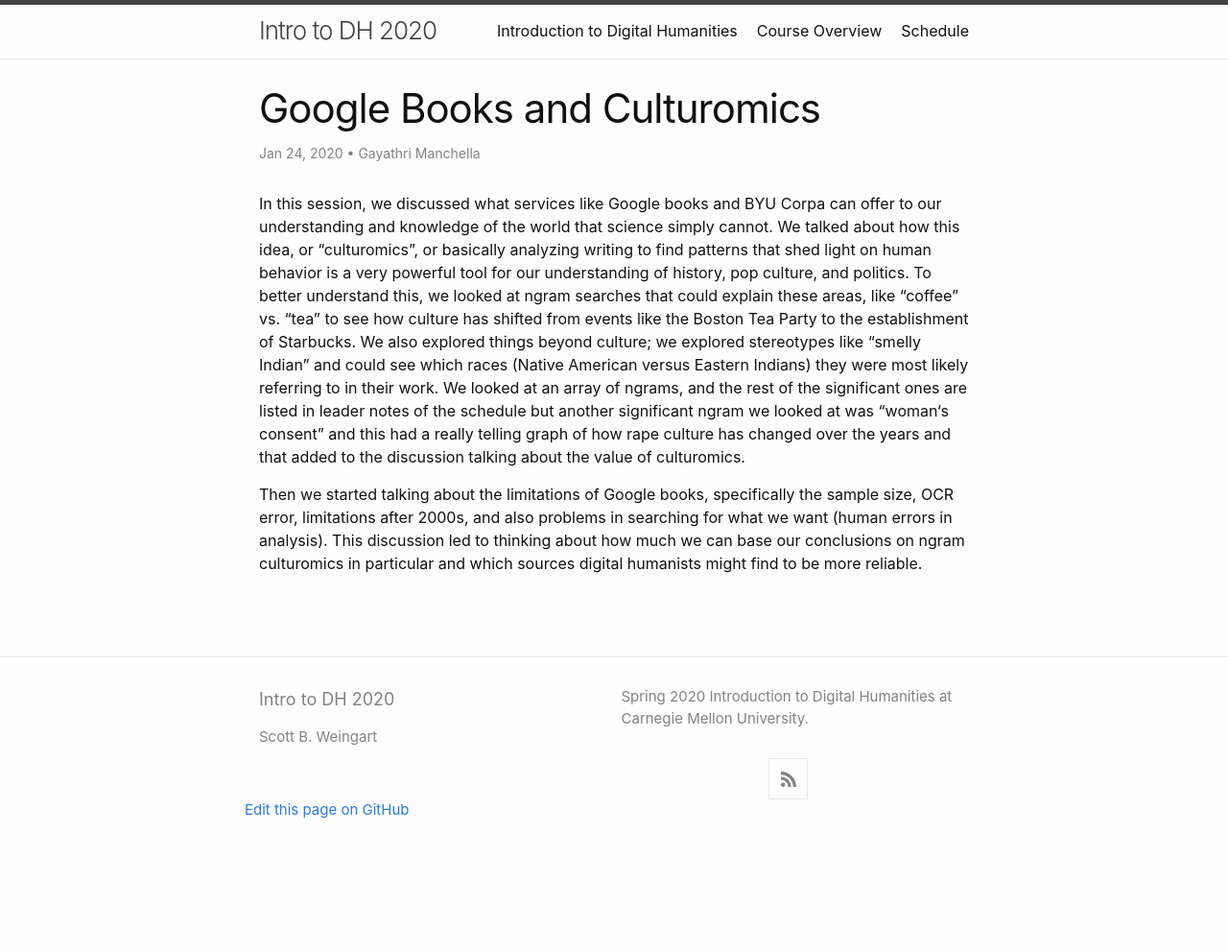
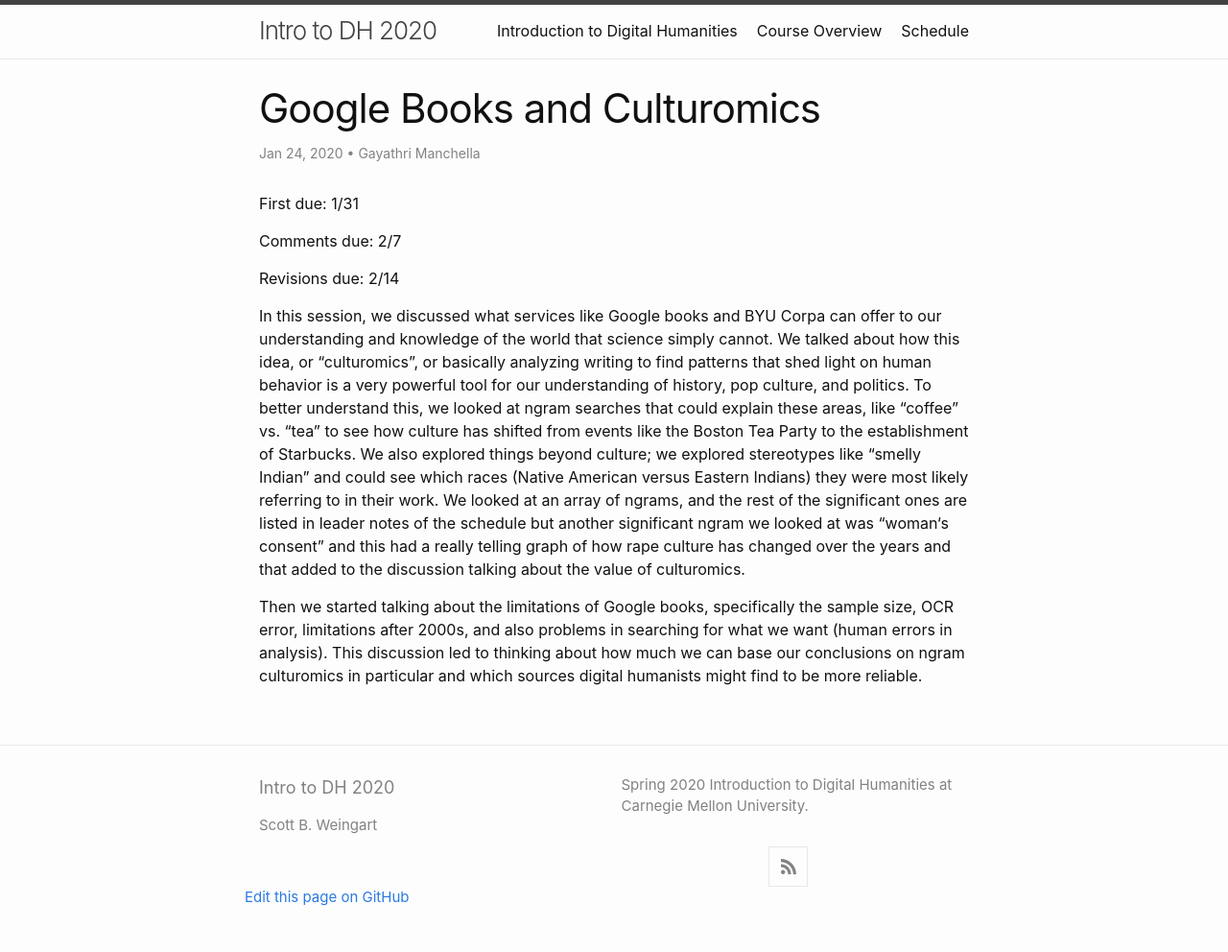
Before and after one commit to scottbot/IntroDH2020, a Jekyll site: the page built from _posts/2020-01-24-Google-Books-and-Culturomics.md, in a window 1280 px wide. Shown: the whole page at 96% size. Built offline with Jekyll 4.4.1, drawn with Linux system fonts in a browser that asks for light colours; a script that is not in the unit is left out; before the commit the page ends 900 px from its top, so only the background shows below that.

Commit message:
Update 2020-01-24-Google-Books-and-Culturomics.md

```diff
--- a/_posts/2020-01-24-Google-Books-and-Culturomics.md
+++ b/_posts/2020-01-24-Google-Books-and-Culturomics.md
@@ -3,6 +3,11 @@ layout: post
 title: "Google Books and Culturomics"
 author: "Gayathri Manchella"
 ---
+First due: 1/31
+
+Comments due: 2/7
+
+Revisions due: 2/14
 
 In this session, we discussed what services like Google books and BYU Corpa can offer to our understanding and knowledge of the world that science simply cannot. We talked about how this idea, or “culturomics”, or basically analyzing writing to find patterns that shed light on human behavior is a very powerful tool for our understanding of history, pop culture, and politics. To better understand this, we looked at ngram searches that could explain these areas, like “coffee” vs. “tea” to see how culture has shifted from events like the Boston Tea Party to the establishment of Starbucks. We also explored things beyond culture; we explored stereotypes like “smelly Indian” and could see which races (Native American versus Eastern Indians) they were most likely referring to in their work. We looked at an array of ngrams, and the rest of the significant ones are listed in leader notes of the schedule but another significant ngram we looked at was “woman‘s consent” and this had a really telling graph of how rape culture has changed over the years and that added to the discussion talking about the value of culturomics.
 
```
